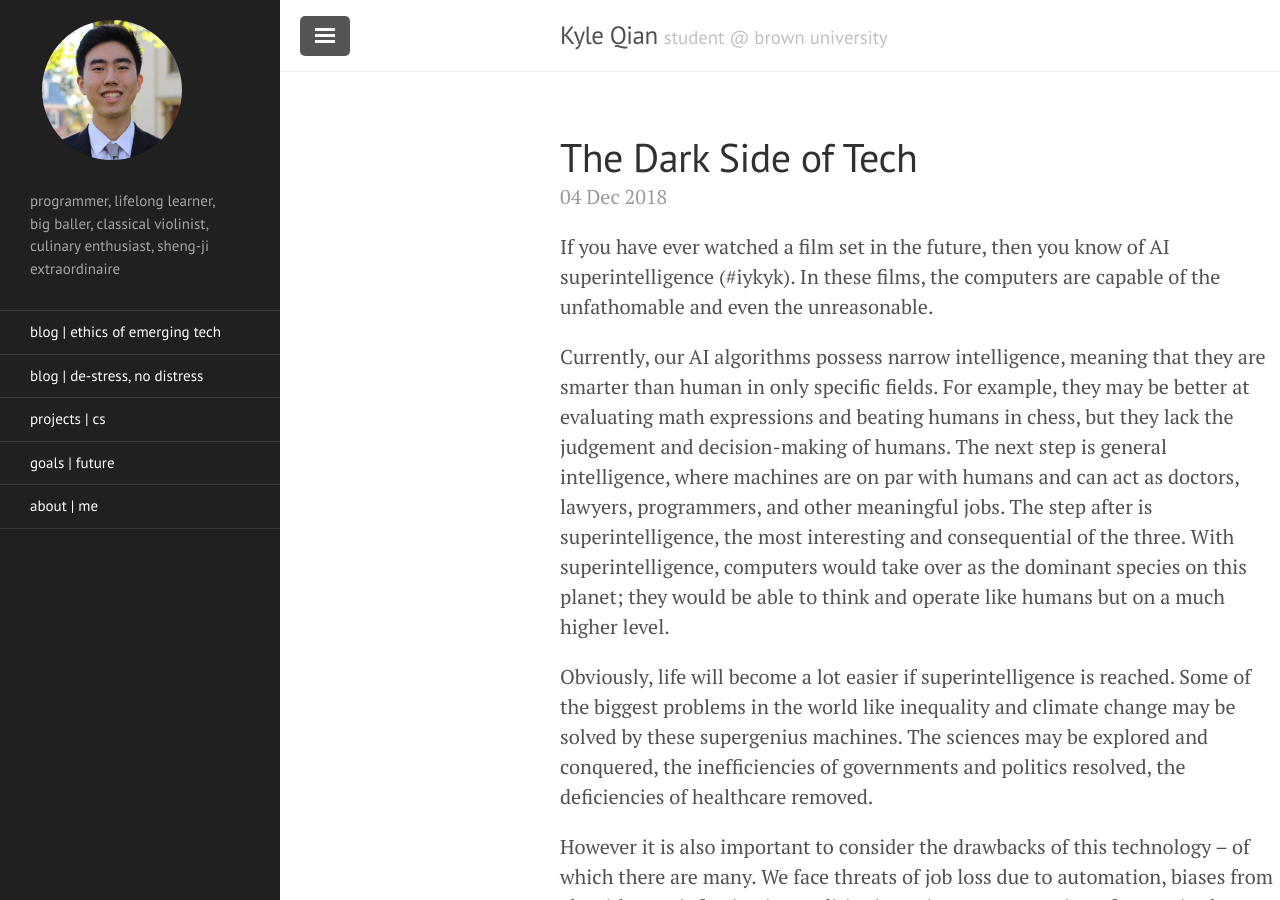
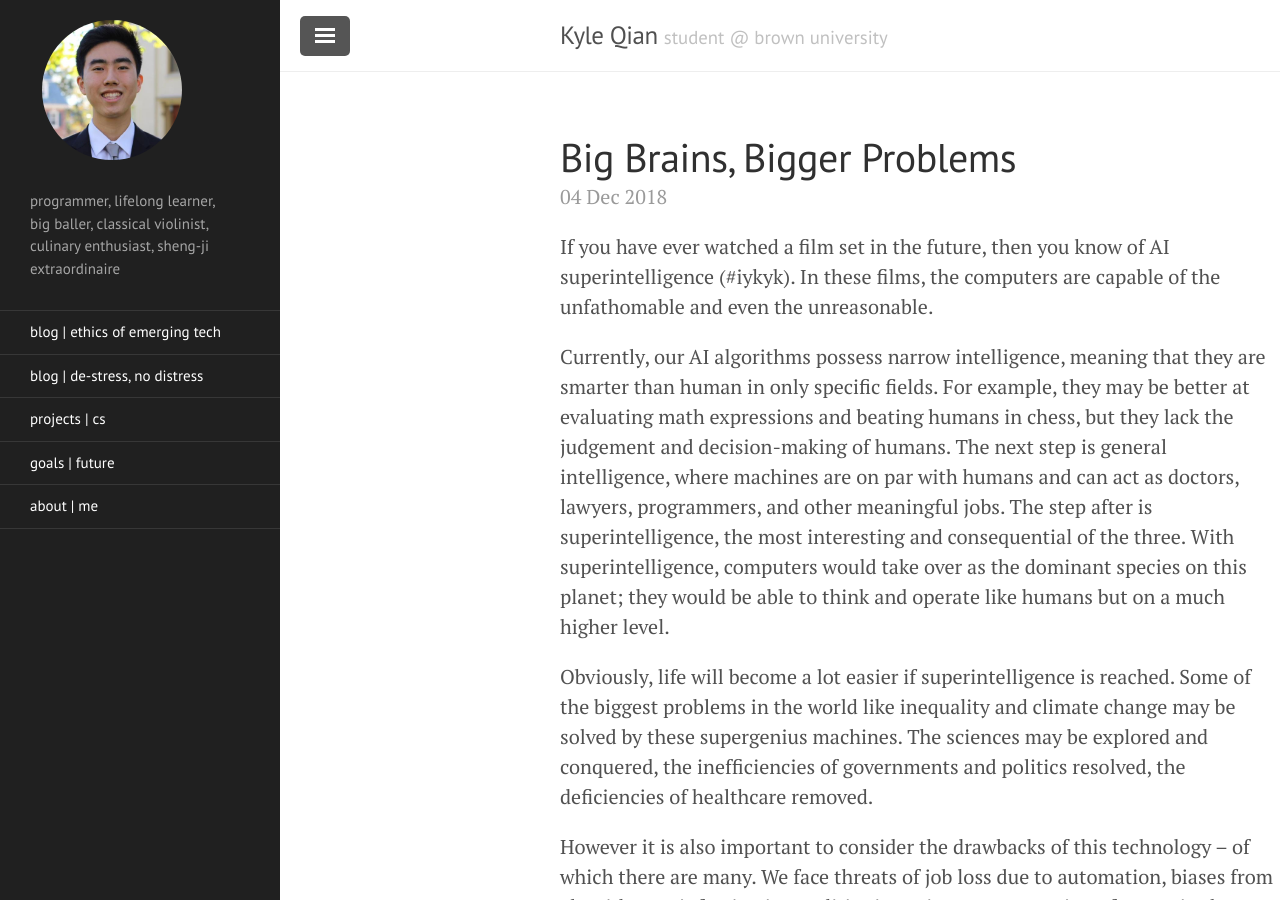
Before and after one commit to kqian5/kqian5.github.io, a Jekyll site: the page built from _posts/2018-12-4-Big-Brains-Bigger-Problems.md, in a window 1280 px wide and 900 px high. Built offline with Jekyll 4.4.1, drawn with Linux system fonts in a browser that asks for light colours.

Commit message:
Update 2018-12-4-Big-Brains-Bigger-Problems.md

```diff
--- a/_posts/2018-12-4-Big-Brains-Bigger-Problems.md
+++ b/_posts/2018-12-4-Big-Brains-Bigger-Problems.md
@@ -1,10 +1,12 @@
 ---
 layout: post
-title: The Dark Side of Tech
+title: Big Brains, Bigger Problems
 categories: Tech
 ---
 
 If you have ever watched a film set in the future, then you know of AI superintelligence (#iykyk). In these films, the computers are capable of the unfathomable and even the unreasonable.
+
+<!--more-->
 
 Currently, our AI algorithms possess narrow intelligence, meaning that they are smarter than human in only specific fields. For example, they may be better at evaluating math expressions and beating humans in chess, but they lack the judgement and decision-making of humans. The next step is general intelligence, where machines are on par with humans and can act as doctors, lawyers, programmers, and other meaningful jobs. The step after is superintelligence, the most interesting and consequential of the three. With superintelligence, computers would take over as the dominant species on this planet; they would be able to think and operate like humans but on a much higher level.
 
```
